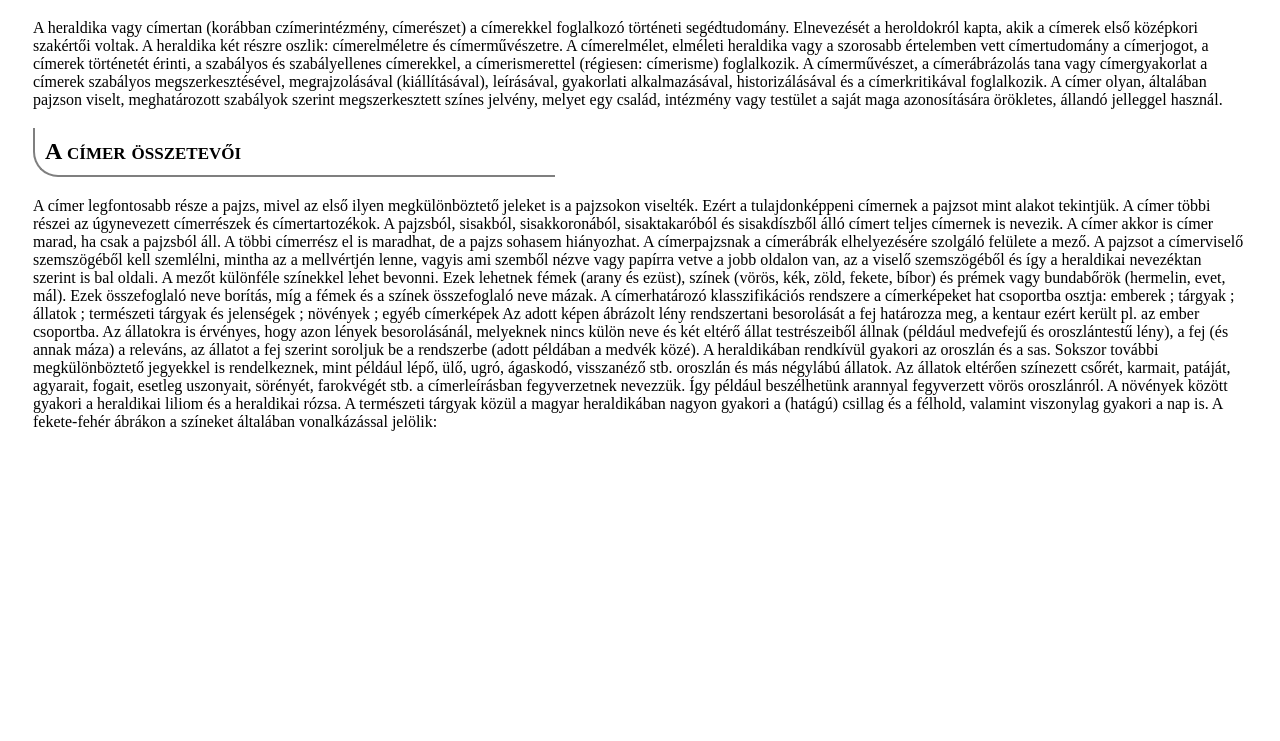
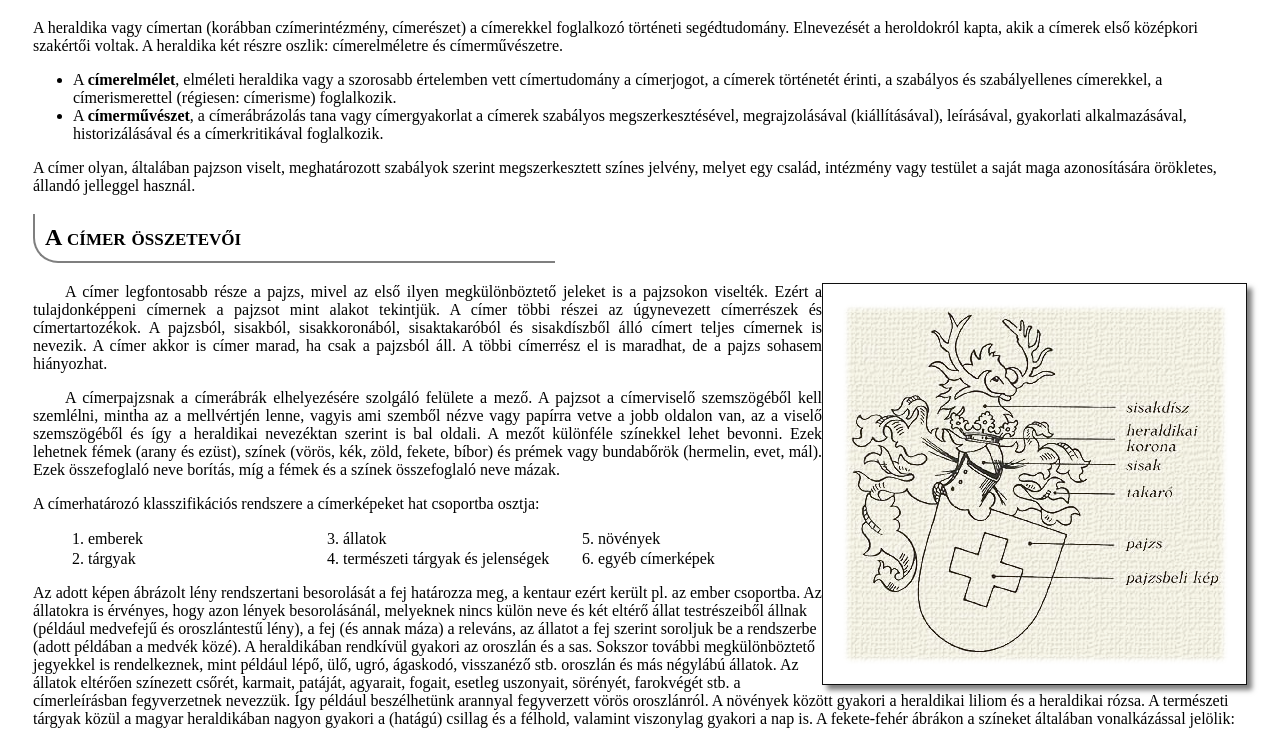
Before and after one commit to prionz1/IKTPROJEKT_10C, a plain HTML site: page forras_heraldika/cimertan.html in a window 1280 px wide. Shown: the part 103-844 px from the top of the page. Before the commit the page ends 800 px from the top, so only its background shows below. Drawn offline with Linux system fonts and the light colour scheme.

Commit message:
listak kialakitva

```diff
--- a/forras_heraldika/cimertan.html
+++ b/forras_heraldika/cimertan.html
@@ -12,22 +12,22 @@
     <h1>Heraldika <sup><a href="https://hu.wikipedia.org/wiki/Heraldika" target="_blank">  * </a></sup></h1>
 
 A heraldika vagy címertan (korábban czímerintézmény, címerészet) a címerekkel foglalkozó történeti segédtudomány. Elnevezését a heroldokról kapta, akik a címerek első középkori szakértői voltak. A heraldika két részre oszlik: címerelméletre és címerművészetre.
-
-A címerelmélet, elméleti heraldika vagy a szorosabb értelemben vett címertudomány a címerjogot, a címerek történetét érinti, a szabályos és szabályellenes címerekkel, a címerismerettel (régiesen: címerisme) foglalkozik.
-A címerművészet, a címerábrázolás tana vagy címergyakorlat a címerek szabályos megszerkesztésével, megrajzolásával (kiállításával), leírásával, gyakorlati alkalmazásával, historizálásával és a címerkritikával foglalkozik.
-
+<ul>
+    <li>A <b>címerelmélet</b>, elméleti heraldika vagy a szorosabb értelemben vett címertudomány a címerjogot, a címerek történetét érinti, a szabályos és szabályellenes címerekkel, a címerismerettel (régiesen: címerisme) foglalkozik.</li>
+    <li>A <b>címerművészet</b>, a címerábrázolás tana vagy címergyakorlat a címerek szabályos megszerkesztésével, megrajzolásával (kiállításával), leírásával, gyakorlati alkalmazásával, historizálásával és a címerkritikával foglalkozik.</li>
+</ul>
 A címer olyan, általában pajzson viselt, meghatározott szabályok szerint megszerkesztett színes jelvény, melyet egy család, intézmény vagy testület a saját maga azonosítására örökletes, állandó jelleggel használ.
 
-    <h2>A címer összetevői</h2>
+    <h2>A címer összetevői</h2><img src="teljescimer.png" alt="teljes címer részei" id="teljes">
 
-A címer legfontosabb része a pajzs, mivel az első ilyen megkülönböztető jeleket is a pajzsokon viselték. Ezért a tulajdonképpeni címernek a pajzsot mint alakot tekintjük. A címer többi részei az úgynevezett címerrészek és címertartozékok. A pajzsból, sisakból, sisakkoronából, sisaktakaróból és sisakdíszből álló címert teljes címernek is nevezik. A címer akkor is címer marad, ha csak a pajzsból áll. A többi címerrész el is maradhat, de a pajzs sohasem hiányozhat.
+<p>A címer legfontosabb része a pajzs, mivel az első ilyen megkülönböztető jeleket is a pajzsokon viselték. Ezért a tulajdonképpeni címernek a pajzsot mint alakot tekintjük. A címer többi részei az úgynevezett címerrészek és címertartozékok. A pajzsból, sisakból, sisakkoronából, sisaktakaróból és sisakdíszből álló címert teljes címernek is nevezik. A címer akkor is címer marad, ha csak a pajzsból áll. A többi címerrész el is maradhat, de a pajzs sohasem hiányozhat.</p>
 
-A címerpajzsnak a címerábrák elhelyezésére szolgáló felülete a mező. A pajzsot a címerviselő szemszögéből kell szemlélni, mintha az a mellvértjén lenne, vagyis ami szemből nézve vagy papírra vetve a jobb oldalon van, az a viselő szemszögéből és így a heraldikai nevezéktan szerint is bal oldali. A mezőt különféle színekkel lehet bevonni. Ezek lehetnek fémek (arany és ezüst), színek (vörös, kék, zöld, fekete, bíbor) és prémek vagy bundabőrök (hermelin, evet, mál). Ezek összefoglaló neve borítás, míg a fémek és a színek összefoglaló neve mázak.
+<p>A címerpajzsnak a címerábrák elhelyezésére szolgáló felülete a mező. A pajzsot a címerviselő szemszögéből kell szemlélni, mintha az a mellvértjén lenne, vagyis ami szemből nézve vagy papírra vetve a jobb oldalon van, az a viselő szemszögéből és így a heraldikai nevezéktan szerint is bal oldali. A mezőt különféle színekkel lehet bevonni. Ezek lehetnek fémek (arany és ezüst), színek (vörös, kék, zöld, fekete, bíbor) és prémek vagy bundabőrök (hermelin, evet, mál). Ezek összefoglaló neve borítás, míg a fémek és a színek összefoglaló neve mázak.</p>
 
 A címerhatározó klasszifikációs rendszere a címerképeket hat csoportba osztja:
-
-emberek ; tárgyak ; állatok ; természeti tárgyak és jelenségek ; növények ; egyéb címerképek
-
+<ol class="hasab">
+<li>emberek</li>  <li>tárgyak</li>  <li>állatok</li>  <li>természeti tárgyak és jelenségek</li>  <li>növények</li>  <li>egyéb címerképek</li>
+</ol>
 Az adott képen ábrázolt lény rendszertani besorolását a fej határozza meg, a kentaur ezért került pl. az ember csoportba. Az állatokra is érvényes, hogy azon lények besorolásánál, melyeknek nincs külön neve és két eltérő állat testrészeiből állnak (például medvefejű és oroszlántestű lény), a fej (és annak máza) a releváns, az állatot a fej szerint soroljuk be a rendszerbe (adott példában a medvék közé).
 
 A heraldikában rendkívül gyakori az oroszlán és a sas. Sokszor további megkülönböztető jegyekkel is rendelkeznek, mint például lépő, ülő, ugró, ágaskodó, visszanéző stb. oroszlán és más négylábú állatok. Az állatok eltérően színezett csőrét, karmait, patáját, agyarait, fogait, esetleg uszonyait, sörényét, farokvégét stb. a címerleírásban fegyverzetnek nevezzük. Így például beszélhetünk arannyal fegyverzett vörös oroszlánról. A növények között gyakori a heraldikai liliom és a heraldikai rózsa. A természeti tárgyak közül a magyar heraldikában nagyon gyakori a (hatágú) csillag és a félhold, valamint viszonylag gyakori a nap is.
```
